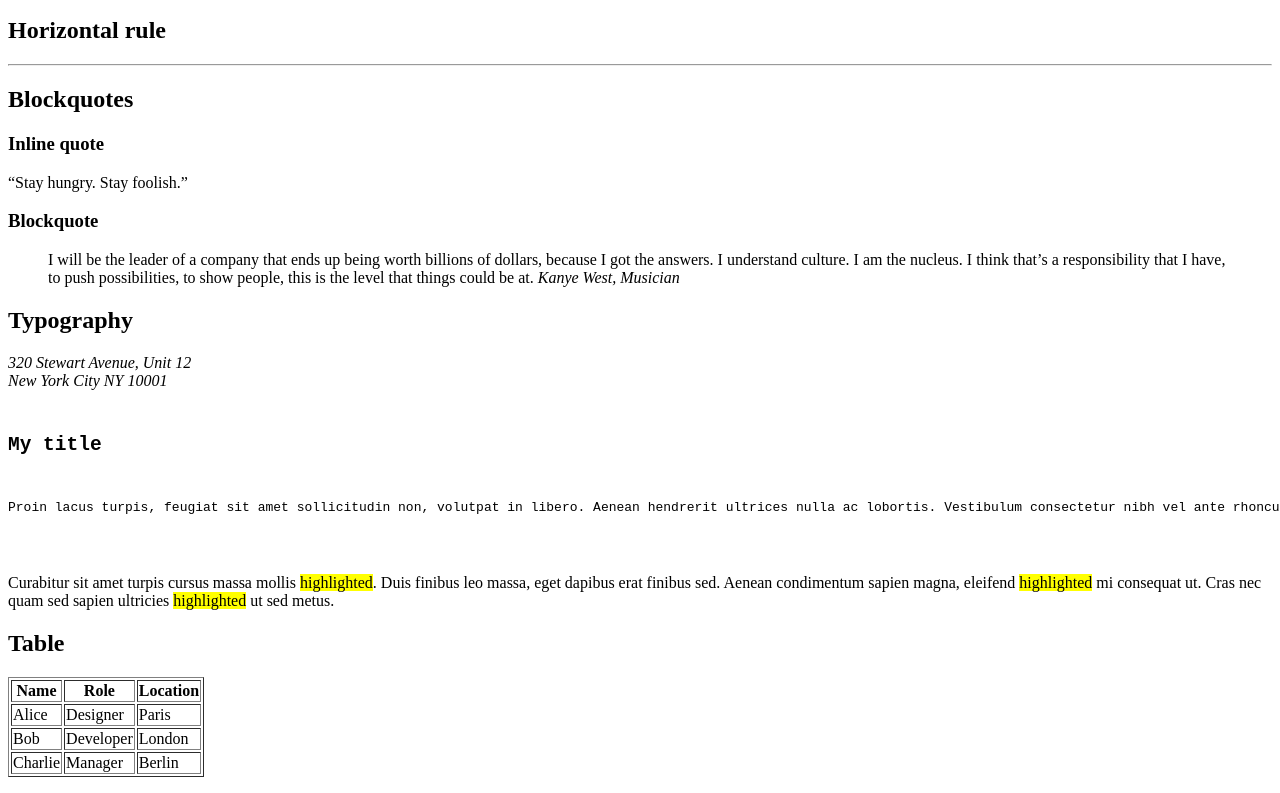
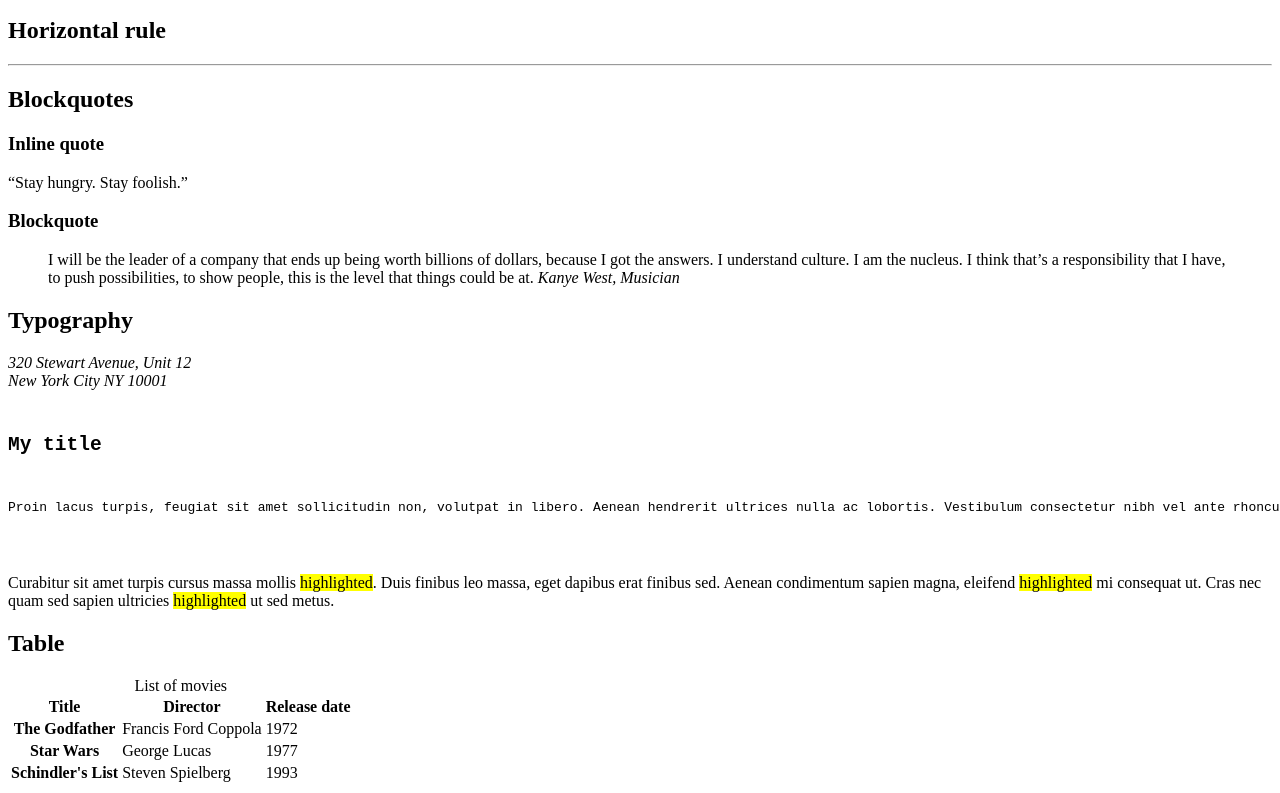
Before and after one commit to o0anais0o/holbertonschool-web_front_end, a plain HTML site: page html_advanced/33-styleguide.html in a window 1280 px wide. Shown: the part 931-1724 px from the top of the page. Drawn offline with Linux system fonts and the light colour scheme.

```diff
--- a/html_advanced/33-styleguide.html
+++ b/html_advanced/33-styleguide.html
@@ -120,29 +120,30 @@
         <header>
           <h2>Table</h2>
         </header>
-        <table border="1">
+        <table>
+          <caption>List of movies</caption>
           <thead>
             <tr>
-              <th>Name</th>
-              <th>Role</th>
-              <th>Location</th>
+              <th>Title</th>
+              <th>Director</th>
+              <th>Release date</th>
             </tr>
           </thead>
           <tbody>
             <tr>
-              <td>Alice</td>
-              <td>Designer</td>
-              <td>Paris</td>
+              <th scope="row">The Godfather</th>
+              <td>Francis Ford Coppola</td>
+              <td>1972</td>
             </tr>
             <tr>
-              <td>Bob</td>
-              <td>Developer</td>
-              <td>London</td>
+              <th scope="row">Star Wars</th>
+              <td>George Lucas</td>
+              <td>1977</td>
             </tr>
             <tr>
-              <td>Charlie</td>
-              <td>Manager</td>
-              <td>Berlin</td>
+              <th scope="row">Schindler's List</th>
+              <td>Steven Spielberg</td>
+              <td>1993</td>
             </tr>
           </tbody>
         </table>
```
